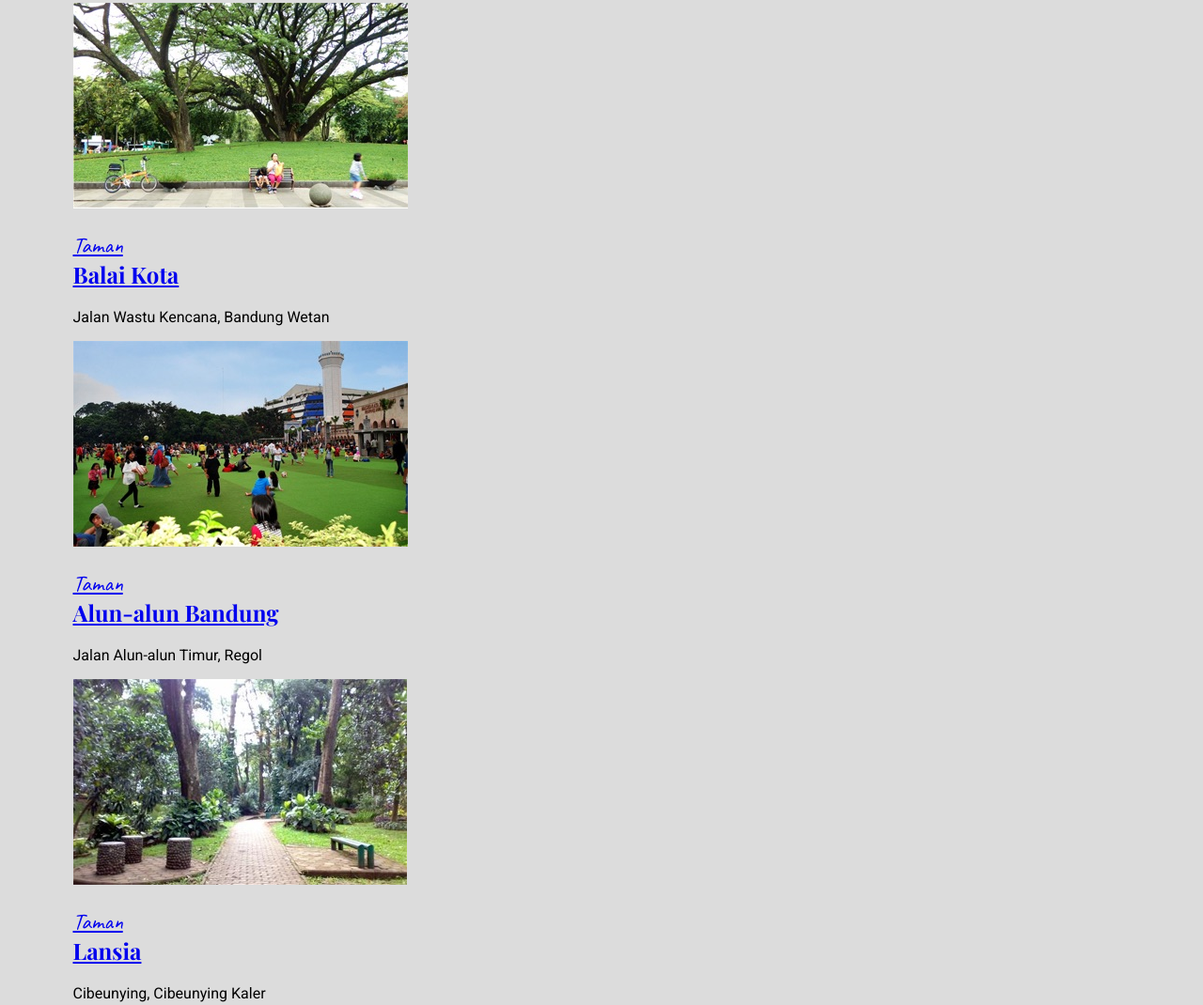
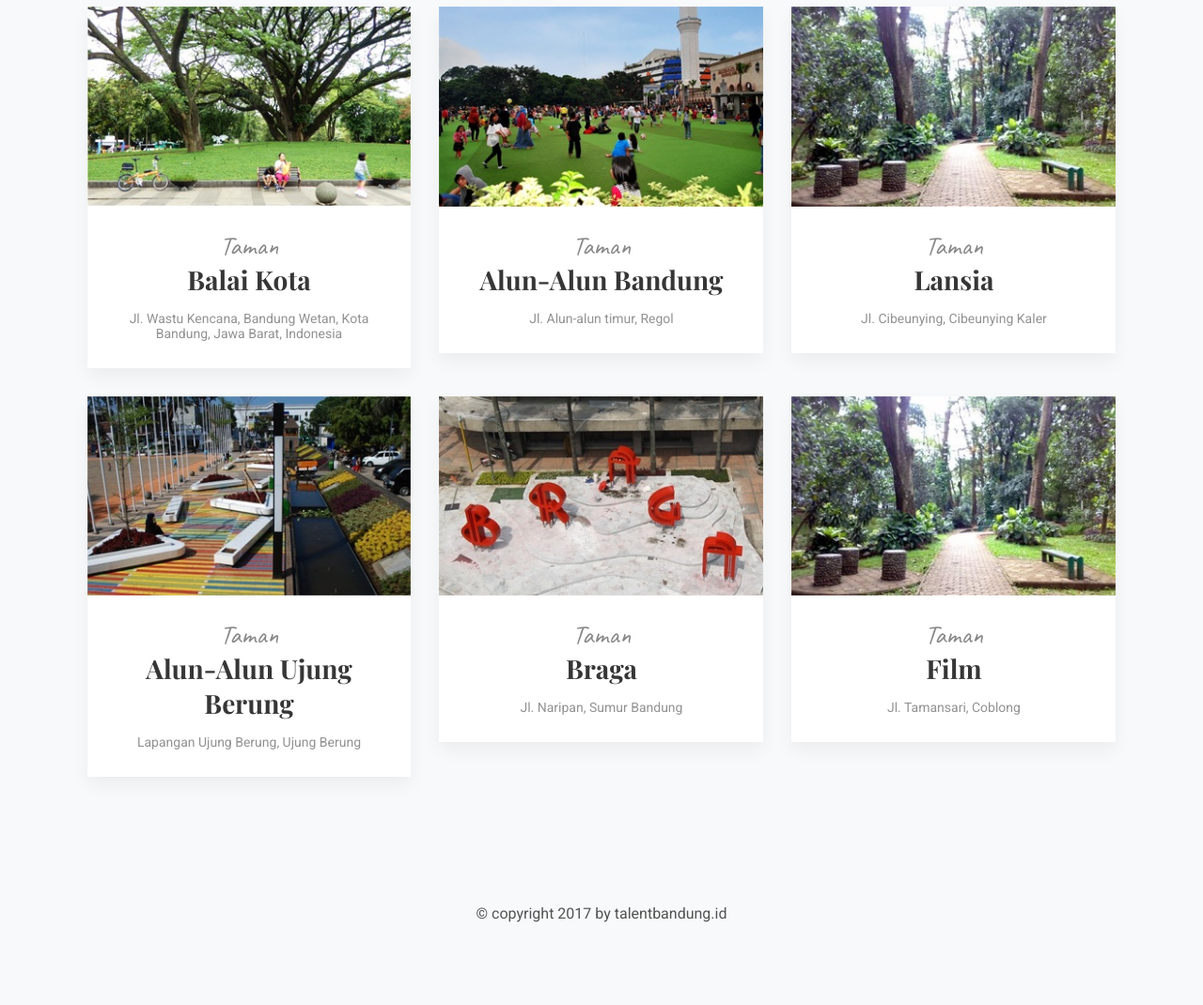
Before and after one commit to alghibran/talentbandung.id, a plain HTML site: page sesi3/index.html in a window 1280 px wide. Shown: the part 622-1692 px from the top of the page at 94% size. After the commit the page ends 1668 px from the top, so only its background shows below. Drawn offline with nearby package versions, Linux system fonts and the light colour scheme.

Commit message:
added css
fixed css

```diff
--- a/sesi3/index.html
+++ b/sesi3/index.html
@@ -3,7 +3,6 @@
 <head>
 	<meta charset="UTF-8">
 	<meta name="viewport" content="width=device-width, initial-scale=1.0">
-    <meta http-equiv="X-UA-Compatible" content="ie=edge">
 	<title>Jelajah Taman Tematik Bandung</title>
 	<link href="https://fonts.googleapis.com/css?family=Caveat|Playfair+Display:700|Roboto:300,400,400i" rel="stylesheet">
 	<link rel="stylesheet" href="http://code.ionicframework.com/ionicons/2.0.1/css/ionicons.min.css">
@@ -11,116 +10,135 @@
 </head>
 <body>
 	<div class="site-content">
-        <div class="hero">
+		<header class="hero">
 			<h1>
 				<span class="subtitle">Jelajah</span>
 				<span class="title">Taman Bandung</span>
 			</h1>
-         <p class="text_judul">Ada lebih dari 20+ Taman Tematik untuk tempat Hang-out Anda</p>
+			<p>Ada lebih dari 20+ Taman Tematik untuk tempat Hang-out Anda</p>
 
 			<form action="">
 				<input type="text" placeholder="Cari berdasarkan lokasi atau nama taman">
 				<button type="submit"><i class="ion-ios-search-strong"></i></button>
 			</form>
-        </div>
-        <div class="daftar-taman">
+		</header>
 
-                <div class="taman">
+		<main>
+			<div class="daftar-taman grid-layout">
+				<div class="grid-item">
+					<article class="taman">
+						<figure>
 							<a href="single.html">
-                            <img src="images/taman-balkot.jpg" alt="balaikota">
+								<img src="images/taman-balkot.jpg" alt="">
 							</a>
+						</figure>
 						<div class="taman-detail">
 							<h2>
-                                <a href="#">
+								<a href="single.html">
 									<span class="subtitle">Taman</span>
 									<span class="title">Balai Kota</span>
 								</a>
 							</h2>
-                            <p>Jalan Wastu Kencana, Bandung Wetan</p>
+							<p>Jl. Wastu Kencana, Bandung Wetan, Kota Bandung, Jawa Barat, Indonesia</p>
 						</div>
+					</article>
 				</div>
-
-                    <div class="taman">
+				<div class="grid-item">
+					<article class="taman">
+						<figure>
 							<a href="single.html">
-                                <img src="images/taman-alun-alun-bandung.jpg" alt="alun-alun bandung">
+								<img src="images/taman-alun-alun-bandung.jpg" alt="">
 							</a>
+						</figure>
 						<div class="taman-detail">
 							<h2>
-                                    <a href="#">
+								<a href="single.html">
 									<span class="subtitle">Taman</span>
-                                       <span class="title">Alun-alun Bandung</span>
+									<span class="title">Alun-Alun Bandung</span>
 								</a>
 							</h2>
-                                <p>Jalan Alun-alun Timur, Regol</p>
+							<p>Jl. Alun-alun timur, Regol</p>
 						</div>
+					</article>
 				</div>
-
-                        <div class="taman">
+				<div class="grid-item">
+					<article class="taman">
+						<figure>
 							<a href="single.html">
-                                    <img src="images/taman-lansia.jpg" alt="taman lansia">
+								<img src="images/taman-lansia.jpg" alt="">
 							</a>
+						</figure>
 						<div class="taman-detail">
 							<h2>
-                                        <a href="#">
+								<a href="single.html">
 									<span class="subtitle">Taman</span>
 									<span class="title">Lansia</span>
 								</a>
 							</h2>
-                                    <p>Cibeunying, Cibeunying Kaler</p>
+							<p>Jl. Cibeunying, Cibeunying Kaler</p>
 						</div>
+					</article>
 				</div>
-
-                            <div class="taman">
+				<div class="grid-item">
+					<article class="taman">
+						<figure>
 							<a href="single.html">
-                                        <img src="images/taman-alun-alun-uber.jpg" alt="alun-alun ujungberung">
+								<img src="images/taman-alun-alun-uber.jpg" alt="">
 							</a>
+						</figure>
 						<div class="taman-detail">
 							<h2>
-                                            <a href="#">
+								<a href="single.html">
 									<span class="subtitle">Taman</span>
-                                               <span class="title">Alun-alun Ujung Berung</span>
+									<span class="title">Alun-Alun Ujung Berung</span>
 								</a>
 							</h2>
-                                        <p>Lapangan Ujung Berung, Ujungberung</p>
+							<p>Lapangan Ujung Berung, Ujung Berung</p>
 						</div>
+					</article>
 				</div>
-
-                                <div class="taman">
+				<div class="grid-item">
+					<article class="taman">
+						<figure>
 							<a href="single.html">
-                                        <img src="images/taman-braga.jpg" alt="taman braga">
+								<img src="images/taman-braga.jpg" alt="">
 							</a>
+						</figure>
 						<div class="taman-detail">
 							<h2>
-                                            <a href="#">
+								<a href="single.html">
 									<span class="subtitle">Taman</span>
 									<span class="title">Braga</span>
 								</a>
 							</h2>
-                                        <p>Taman Braga, Sumur Bandung</p>
+							<p>Jl. Naripan, Sumur Bandung</p>
 						</div>
+					</article>
 				</div>
-
-                                <div class="taman">
+				<div class="grid-item">
+					<article class="taman">
+						<figure>
 							<a href="single.html">
-                                            <img src="images/taman-film.jpg" alt="taman film">
+								<img src="images/taman-lansia.jpg" alt="">
 							</a>
+						</figure>
 						<div class="taman-detail">
 							<h2>
-                                                <a href="#">
+								<a href="single.html">
 									<span class="subtitle">Taman</span>
 									<span class="title">Film</span>
 								</a>
 							</h2>
-                                            <p>Taman Sari, Bandung</p>
+							<p>Jl. Tamansari, Coblong</p>
+						</div>
+					</article>
 				</div>
 			</div>
+		</main>
 
-                                    <div class="footer">
-                                        <p>
-                                            &copy; copyright 2017 | by tanlentbandung.id
-                                        </p>
-                                    </div>
-        </div>
+		<footer class="footer">
+			<p>&copy; copyright 2017 by talentbandung.id</p>
+		</footer>
 	</div>
 </body>
 </html>
--- a/sesi3/style.css
+++ b/sesi3/style.css
@@ -1,30 +1,37 @@
-*{
+* {
 	box-sizing: border-box;
 }
 
 body{
-    background-color : gainsboro;
+	background-color : #f8f9fa;
 	background-image : url(images/background.png);
 	background-repeat: no-repeat;
-    background-size  : 100%;
-    font-family      : 'roboto'; 'san-serif';
+	background-size  : 100%; /* cover/contain */
 
+	font-family      : Roboto, sans-serif;
 }
 
 .site-content{
 	max-width: 1125px;
 	margin: 0 auto;
-
 }
 
 .hero{
-    padding: 120px 15px;
+	padding   : 120px 15px;
 	text-align: center;
 }
 
 .title, .subtitle{
 	display: block;
+}
 
+.title{
+	font-family: 'Playfair Display';
+}
+
+.subtitle{
+	font-family: 'Caveat';
+	font-weight: normal;
 }
 
 .hero .title{
@@ -33,26 +40,14 @@ body{
 
 .hero .subtitle{
 	font-size: 64px;
-
-}
-
-.title{
-    font-family: 'playfair display';
-
-}
-
-.subtitle{
-    font-family: 'Caveat';
-    font-weight: normal;
 }
 
 .hero p{
 	font-size  : 22px;
-    font-weight: lighter;
+	font-weight: 300;
 }
 
 .hero form{
-
 	max-width: 550px;
 	margin   : 70px auto 0;
 	position : relative;
@@ -63,17 +58,90 @@ body{
 	font-size    : 16px;
 	padding      : 20px 70px 25px 25px;
 	border-radius: 45px;
-    border       : none;
-    box-shadow   : 0 10px 13px rgba(0, 0, 0, 0.3)
-
+	border       : 2px solid white;
+	box-shadow   : 0 10px 13px rgba(0,0,0,0.05);
+	outline      : none;
+	transition   : border-color 300ms ease-out;
 }
 
-.hero form button {
+.hero form input:focus{
+	border: 2px solid #57adfe;
+}
+
+.hero form button{
 	position  : absolute;
-    top       : 10px;
+	top       : 5px;
 	right     : 18px;
 	font-size : 36px;
 	color     : #e3a6a9;
 	border    : none;
 	background: none;
 }
+
+.grid-layout{
+	/* background-color: red; */
+}
+
+.grid-layout:after{
+	content: " ";
+	clear  : both;
+	display: block;
+}
+
+.grid-item{
+	width: 33.3333%;
+	float: left;
+	padding: 0 15px;
+}
+
+.grid-item:nth-child(3n+1){
+	clear: both;
+}
+
+.taman{
+	background-color: #ffffff;
+	margin-bottom: 30px;
+	box-shadow: 0 9px 18px rgba(0,0,0,0.05);
+}
+.taman figure{ margin: 0 }
+.taman figure img{ width: 100% }
+.taman-detail{
+	padding: 15px;
+	text-align: center;
+}
+.taman a{
+	text-decoration: none;
+}
+.taman-detail h2{
+	font-size: 28px;
+	margin: 5px 0 15px;
+}
+.taman-detail .title{
+	color: #363636;
+}
+.taman-detail .subtitle{
+	color: #888;
+}
+.taman-detail p{
+	font-size: 14px;
+	color    : #929292;
+}
+
+.footer{
+	text-align: center;
+	padding: 90px 15px 40px;
+	color: #535353;
+}
+
+@media screen and (max-width:990px){
+	.grid-item{ width: 50% }
+	.grid-item:nth-child(3n+1){ clear: none }
+	.grid-item:nth-child(2n+1){ clear: both }
+}
+
+@media screen and (max-width: 480px){
+	.hero{ padding: 30px 15px;}
+	.hero .subtitle{ font-size: 48px}
+	.hero .title{font-size: 50px;}
+	.grid-item{ width: 100% }
+}
```
Lines whose indentation alone changed are shown as unchanged.
